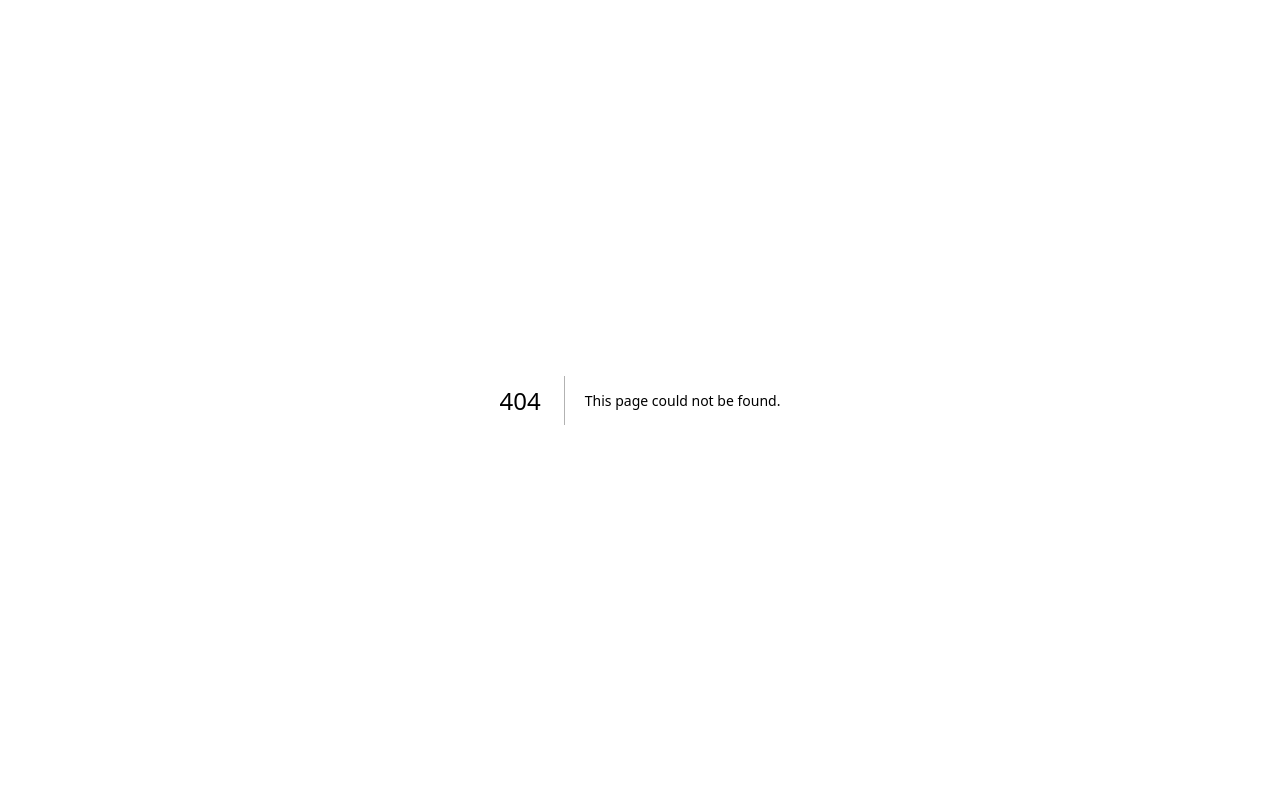
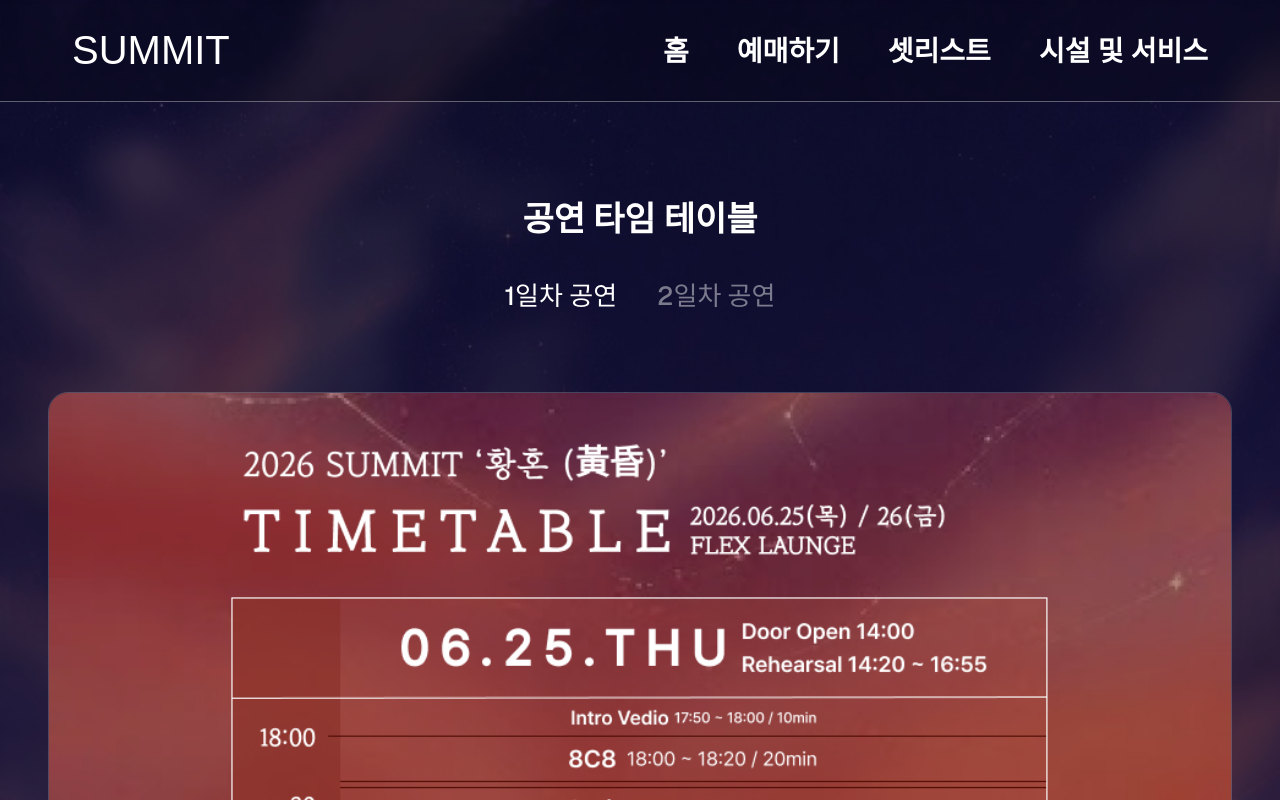
Before and after one commit to SUMMIT-Band-Dev/SUMMIT_CONCERT, a Next.js app: page /time-table in a window 1280 px wide. Before the commit this address had no page. Shown: the top 800 px of the page. Built offline with nearby package versions, Linux system fonts and the light colour scheme.

Commit message:
타임테이블 UI 추가

```diff
--- a/src/app/book/page.tsx
+++ b/src/app/book/page.tsx
@@ -20,6 +20,7 @@ const bookDayCards: BookDayCard[] = [
       "써밋 음악도둑, 26살과 26학번,",
       "하로로는노는게제일좋아, 숙취의 미학",
     ],
+    // 1일차 사전 예매 페이지 이동
     href: "https://forms.gle/btyQmp4VH7PyiHav8",
   },
   {
@@ -31,6 +32,7 @@ const bookDayCards: BookDayCard[] = [
       "머리위 쥑쥑이, 컴학늙크크와 공주들,",
       "모스붕어, 도레미파솔라석희, 자연발생",
     ],
+    // 2일차 사전 예매 페이지 이동
     href: "https://forms.gle/bZJJyJShKztjg72z8",
   },
 ];
@@ -65,7 +67,7 @@ export default function BookPage() {
             <div className="mt-10 grid w-full max-w-[900px] grid-cols-1 gap-5 md:mx-auto md:mt-12 md:grid-cols-2 md:gap-8 lg:mt-14">
               {bookDayCards.map((card, index) => (
                 <FadeInUp key={card.id} delay={0.1 + index * 0.08} y={20} className="w-full">
-                  <article className="mx-auto flex w-full max-w-[360px] flex-col items-center rounded-[18px] border border-white/25 bg-[#0f1223]/28 px-6 pb-6 pt-7 shadow-[0_18px_44px_rgba(0,0,0,0.3)] backdrop-blur-[6px] md:min-h-[320px] md:max-w-none md:px-8 md:pb-8 md:pt-8">
+                  <article className="mx-auto flex w-full max-w-[360px] flex-col items-center rounded-[18px] border border-white/25 bg-[#0f1223]/28 px-6 pb-6 pt-7 shadow-[0_18px_44px_rgba(0,0,0,0.3)] backdrop-blur-[6px] transition-all duration-300 hover:-translate-y-1 hover:border-white hover:shadow-[0_20px_36px_rgba(0,0,0,0.36)] md:min-h-[320px] md:max-w-none md:px-8 md:pb-8 md:pt-8">
                     <h2 className="text-[34px] font-semibold leading-none md:text-[40px]">
                       {card.dayLabel}
                     </h2>
--- a/src/app/globals.css
+++ b/src/app/globals.css
@@ -112,3 +112,49 @@ body {
   /* 하단 가독성을 보강하는 보조 톤 다운 */
   filter: brightness(0.85) contrast(1.03);
 }
+
+@media (hover: hover) and (pointer: fine) {
+  :where(
+    a[href],
+    button:not(:disabled),
+    [role="button"]:not([aria-disabled="true"]),
+    input[type="button"]:not(:disabled),
+    input[type="submit"]:not(:disabled),
+    input[type="reset"]:not(:disabled),
+    summary
+  ) {
+    cursor: pointer;
+  }
+}
+
+@media (hover: none) and (pointer: coarse) {
+  :where(
+    a[href],
+    button:not(:disabled),
+    [role="button"]:not([aria-disabled="true"]),
+    input[type="button"]:not(:disabled),
+    input[type="submit"]:not(:disabled),
+    input[type="reset"]:not(:disabled),
+    summary
+  ) {
+    -webkit-tap-highlight-color: transparent;
+    transition:
+      transform 220ms ease,
+      box-shadow 220ms ease,
+      border-color 220ms ease,
+      filter 220ms ease;
+  }
+
+  :where(
+    a[href],
+    button:not(:disabled),
+    [role="button"]:not([aria-disabled="true"]),
+    input[type="button"]:not(:disabled),
+    input[type="submit"]:not(:disabled),
+    input[type="reset"]:not(:disabled),
+    summary
+  ):active {
+    transform: translateY(-4px);
+    filter: brightness(1.04);
+  }
+}
--- a/src/app/page.tsx
+++ b/src/app/page.tsx
@@ -80,7 +80,7 @@ export default function Home() {
                   <FadeInUp delay={0.3}>
                     <Link
                       href="/book"
-                      className="mt-5 inline-flex h-[48px] w-[200px] items-center justify-center rounded-[12px] border border-white/20 bg-black/25 text-[20px] font-medium leading-none text-white backdrop-blur-[1px] md:mt-6 md:h-[48px] md:w-[152px] md:rounded-[14px] md:text-[22px] lg:h-[64px] lg:w-[180px] lg:rounded-[16px] lg:text-[28px]"
+                      className="mt-5 inline-flex h-[48px] w-[200px] items-center justify-center rounded-[12px] border border-white/20 bg-black/25 text-[20px] font-medium leading-none text-white backdrop-blur-[1px] transition-all duration-300 hover:-translate-y-1 hover:border-white hover:shadow-[0_14px_28px_rgba(0,0,0,0.38)] md:mt-6 md:h-[48px] md:w-[152px] md:rounded-[14px] md:text-[22px] lg:h-[64px] lg:w-[180px] lg:rounded-[16px] lg:text-[28px]"
                       style={{
                         fontFamily: "Pretendard, system-ui, sans-serif",
                       }}
--- /dev/null
+++ b/src/app/time-table/page.tsx
@@ -0,0 +1,69 @@
+"use client";
+
+import Image from "next/image";
+import { useState } from "react";
+import SiteHeader from "@/components/site-header";
+
+export default function TimeTablePage() {
+  const [selectedDay, setSelectedDay] = useState<1 | 2>(1);
+
+  return (
+    <div className="min-h-screen bg-black text-white">
+      <SiteHeader />
+
+      <main className="relative min-h-screen overflow-hidden pt-16 md:pt-[84px] lg:pt-[102px]">
+        <div className="pointer-events-none absolute inset-0 z-0">
+          <Image
+            src="/concert-poster-latest.png"
+            alt="타임 테이블 배경"
+            fill
+            priority
+            sizes="100vw"
+            className="object-cover object-top opacity-90"
+          />
+          <div className="absolute inset-0 bg-[#090b1f]/58" />
+        </div>
+
+        <section className="relative z-10 mx-auto w-full max-w-[1440px] px-5 pb-20 pt-12 text-center md:px-8 md:pt-20 lg:px-12 lg:pt-24">
+          <h1 className="text-[22px] font-semibold leading-[28px] md:text-[30px] md:leading-[38px] lg:text-[34px] lg:leading-[42px]">
+            공연 타임 테이블
+          </h1>
+
+          <div className="mt-8 flex items-center justify-center gap-8 md:mt-10 md:gap-10">
+            <button
+              type="button"
+              onClick={() => setSelectedDay(1)}
+              className={`text-[19px] font-medium leading-[23px] transition-colors md:text-[22px] md:leading-[27px] lg:text-[26px] lg:leading-[32px] ${
+                selectedDay === 1 ? "text-white" : "text-white/45"
+              }`}
+            >
+              1일차 공연
+            </button>
+            <button
+              type="button"
+              onClick={() => setSelectedDay(2)}
+              className={`text-[19px] font-medium leading-[23px] transition-colors md:text-[22px] md:leading-[27px] lg:text-[26px] lg:leading-[32px] ${
+                selectedDay === 2 ? "text-white" : "text-white/45"
+              }`}
+            >
+              2일차 공연
+            </button>
+          </div>
+
+          <div className="mx-auto mt-14 w-full md:mt-16 lg:mt-20">
+            <Image
+              key={selectedDay}
+              src={selectedDay === 1 ? "/time-table-day1-20260613-1702.png" : "/time-table-day2-20260613-1704.png"}
+              alt={selectedDay === 1 ? "1일차 공연 타임 테이블" : "2일차 공연 타임 테이블"}
+              width={966}
+              height={770}
+              sizes="100vw"
+              unoptimized
+              className="h-auto w-full rounded-[20px] border border-white/20 object-contain"
+            />
+          </div>
+        </section>
+      </main>
+    </div>
+  );
+}
--- a/src/components/card-carousel.tsx
+++ b/src/components/card-carousel.tsx
@@ -227,20 +227,6 @@ export default function CardCarousel() {
     };
   }, []);
 
-  useEffect(() => {
-    if (totalCards === 0) {
-      return;
-    }
-
-    const autoplayTimer = window.setInterval(() => {
-      setActiveIndex((prevIndex) => (prevIndex + 1) % totalCards);
-    }, 3000);
-
-    return () => {
-      window.clearInterval(autoplayTimer);
-    };
-  }, [totalCards]);
-
   const moveCard = (direction: 1 | -1, step = 1) => {
     if (totalCards === 0) {
       return;
@@ -299,6 +285,19 @@ export default function CardCarousel() {
               className="relative mt-20 h-[308px] w-full overflow-visible md:mt-16 md:h-[356px] lg:mt-12 lg:h-[376px]"
               style={{ perspective: "1000px" }}
             >
+              <button
+                type="button"
+                aria-label="이전 포스터로 이동"
+                onClick={() => moveCard(-1, 1)}
+                className="absolute inset-y-0 left-0 z-40 w-[36%] cursor-w-resize bg-transparent"
+              />
+              <button
+                type="button"
+                aria-label="다음 포스터로 이동"
+                onClick={() => moveCard(1, 1)}
+                className="absolute inset-y-0 right-0 z-40 w-[36%] cursor-e-resize bg-transparent"
+              />
+
               {posterCards.map((card, index) => {
                 const relativeIndex = getCircularDistance(
                   index,
@@ -360,14 +359,31 @@ export default function CardCarousel() {
             <div className="mt-5 min-h-[86px] text-center">
               {activeCard ? (
                 <motion.div
-                  key={safeActiveIndex}
                   initial={{ opacity: 0, y: 8 }}
                   animate={{ opacity: 1, y: 0 }}
                   transition={{ duration: 0.28, ease: "easeOut" }}
                 >
-                  <p className="text-[24px] font-semibold leading-tight md:text-[30px]">
-                    {activeCard.team_name}
-                  </p>
+                  <div className="mx-auto flex max-w-[360px] items-center justify-center gap-4 md:max-w-[440px] md:gap-5">
+                    <button
+                      type="button"
+                      aria-label="이전 포스터"
+                      onClick={() => moveCard(-1, 1)}
+                      className="inline-flex h-10 w-10 shrink-0 items-center justify-center rounded-full border border-white/25 text-[24px] leading-none text-white transition-colors hover:bg-white/10 md:h-11 md:w-11 md:text-[26px]"
+                    >
+                      ‹
+                    </button>
+                    <p className="text-[24px] font-semibold leading-tight md:text-[30px]">
+                      {activeCard.team_name}
+                    </p>
+                    <button
+                      type="button"
+                      aria-label="다음 포스터"
+                      onClick={() => moveCard(1, 1)}
+                      className="inline-flex h-10 w-10 shrink-0 items-center justify-center rounded-full border border-white/25 text-[24px] leading-none text-white transition-colors hover:bg-white/10 md:h-11 md:w-11 md:text-[26px]"
+                    >
+                      ›
+                    </button>
+                  </div>
                   <p className="mt-3 text-[15px] font-medium text-white/65 md:text-[17px]">
                     {activeCard.day} Artist
                   </p>
--- a/src/components/facility-service-section.tsx
+++ b/src/components/facility-service-section.tsx
@@ -233,7 +233,7 @@ const serviceCards: ServiceCard[] = [
 
 const serviceCardHrefById: Partial<Record<ServiceCard["id"], string>> = {
   StageInfoCard: "https://flexlounge.creatorlink.net/",
-  TimeTableCard: "/desktop-404",
+  TimeTableCard: "/time-table",
   TicketInfoCard: "/desktop-404",
   "Event&MDCard": "/desktop-404",
   ContactUsCard: "/desktop-404",
--- a/src/components/official-channel-section.tsx
+++ b/src/components/official-channel-section.tsx
@@ -26,7 +26,12 @@ const channelCards: ChannelCard[] = [
 
 function InstagramIcon() {
   return (
-    <svg aria-hidden viewBox="0 0 32 32" className="h-[54px] w-[54px] text-white md:h-[58px] md:w-[58px]" fill="none">
+    <svg
+      aria-hidden
+      viewBox="0 0 32 32"
+      className="h-[54px] w-[54px] text-white transition-colors duration-300 group-hover:text-[#3b82f6] md:h-[58px] md:w-[58px]"
+      fill="none"
+    >
       <rect x="4" y="4" width="24" height="24" rx="7" stroke="currentColor" strokeWidth="2.6" />
       <circle cx="16" cy="16" r="5.5" stroke="currentColor" strokeWidth="2.6" />
       <circle cx="23.1" cy="8.9" r="1.7" fill="currentColor" />
@@ -36,7 +41,12 @@ function InstagramIcon() {
 
 function YoutubeIcon() {
   return (
-    <svg aria-hidden viewBox="0 0 32 32" className="h-[54px] w-[54px] text-white md:h-[58px] md:w-[58px]" fill="none">
+    <svg
+      aria-hidden
+      viewBox="0 0 32 32"
+      className="h-[54px] w-[54px] text-white transition-colors duration-300 group-hover:text-[#3b82f6] md:h-[58px] md:w-[58px]"
+      fill="none"
+    >
       <rect x="3.5" y="7" width="25" height="18" rx="6" fill="currentColor" />
       <path d="M14 12.6 21 16l-7 3.4v-6.8Z" fill="black" />
     </svg>
@@ -63,7 +73,7 @@ export default function OfficialChannelSection() {
               href={card.href}
               target="_blank"
               rel="noopener noreferrer"
-              className="group flex min-h-[148px] flex-col justify-center gap-2 rounded-[24px] border border-transparent bg-[#161920] px-6 py-5 shadow-[0_20px_38px_rgba(0,0,0,0.34)] transition-all duration-300 hover:-translate-y-1 hover:border-white/30 md:min-h-[228px] md:gap-3 md:px-8 md:py-6"
+              className="group flex min-h-[148px] flex-col justify-center gap-2 rounded-[24px] border border-transparent bg-[#161920] px-6 py-5 transition-all duration-300 hover:-translate-y-1 hover:border-white hover:shadow-[0_20px_36px_rgba(0,0,0,0.36)] md:min-h-[228px] md:gap-3 md:px-8 md:py-6"
             >
               <div>{renderChannelIcon(card.id)}</div>
               <div>
--- a/src/components/site-header.tsx
+++ b/src/components/site-header.tsx
@@ -22,7 +22,7 @@ const mobileMenuHrefByItem: Record<string, string> = {
   예매하기: "/book",
   셋리스트: "/setlist",
   "공연장 안내": "https://flexlounge.creatorlink.net/",
-  "타임 테이블": "/desktop-404",
+  "타임 테이블": "/time-table",
   "티켓 안내": "/desktop-404",
   "이벤트 및 굿즈": "/desktop-404",
   "오시는 길": "/desktop-404",
--- a/src/components/sitie-footer.tsx
+++ b/src/components/sitie-footer.tsx
@@ -10,10 +10,13 @@ export default function SummitFooterSection() {
           SUMMIT
         </h3>
         <div className="mt-6 space-y-2 text-[clamp(13px,3.4vw,19px)] font-medium leading-[1.32] text-white/90 md:mt-7">
-          <p>소속 숭실대학교 IT대학 X AI대학 연합 밴드 소모임</p>
+          <p>
+            <span className="font-medium">소속</span>
+            <span className="ml-4 font-normal">숭실대학교 IT대학 X AI대학 연합 밴드 소모임</span>
+          </p>
           <p>
             <span className="font-semibold">E-Mail</span>
-            <span className="ml-4">itsummit2022@gmail.com</span>
+            <span className="ml-4 font-normal">itsummit2022@gmail.com</span>
           </p>
         </div>
         <div className="mt-6 border-t border-white/30 pt-5 text-[clamp(10px,2.6vw,13px)] leading-[1.3] text-white/85 md:mt-8 md:pt-6">
```
Also changed, not shown: public/time-table-day1-20260613-1702.png (added), public/time-table-day2-20260613-1704.png (added).
